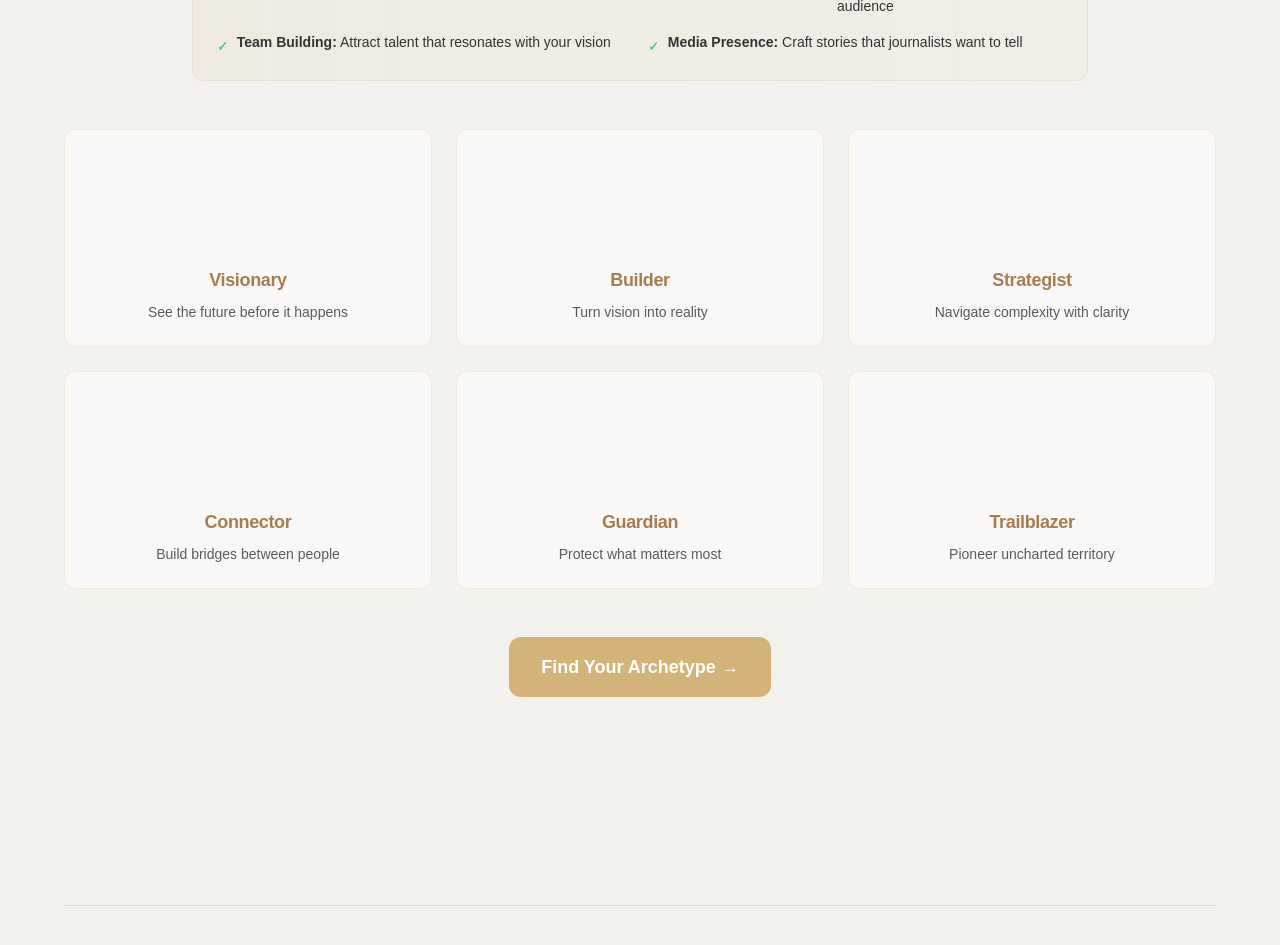
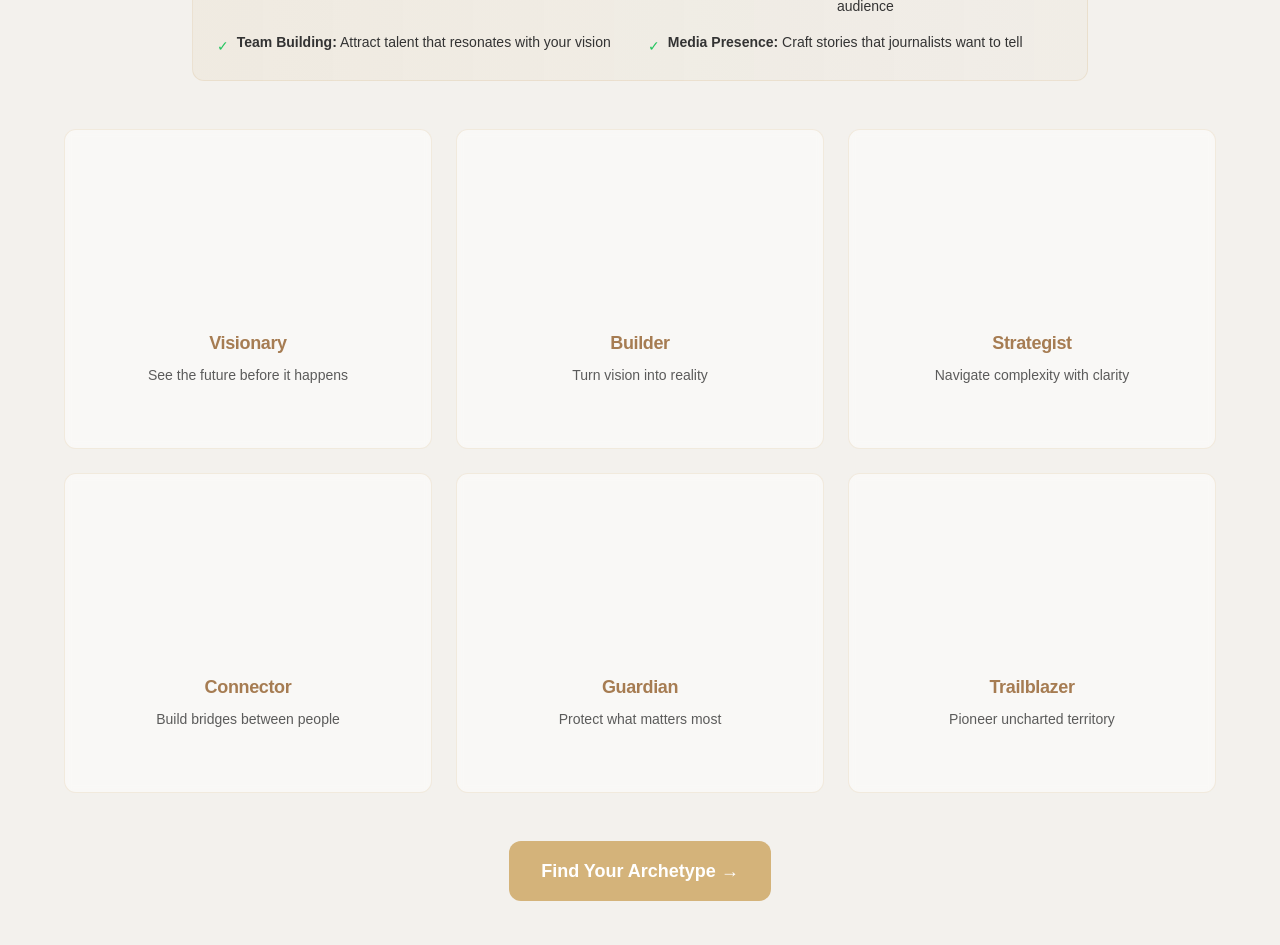
Before and after one commit to Eurmthewurm/authentikstudio, a React (Vite) app: page / in a window 1280 px wide. Shown: the part 3360-4305 px from the top of the page. Built offline with nearby package versions, Linux system fonts and the light colour scheme.

Commit message:
Center archetype visuals and improve card layout with better alignment and visibility

```diff
--- a/src/components/ArchetypeTeaserSection.tsx
+++ b/src/components/ArchetypeTeaserSection.tsx
@@ -107,7 +107,7 @@ export const ArchetypeTeaserSection: React.FC = () => {
           {archetypes.map((archetype, index) => (
             <motion.div
               key={index}
-              className="p-4 sm:p-6 rounded-xl border border-primary/20 bg-white/50 backdrop-blur-sm text-center relative overflow-hidden group"
+              className="p-6 sm:p-8 rounded-xl border border-primary/20 bg-white/50 backdrop-blur-sm text-center relative overflow-hidden group min-h-[280px] sm:min-h-[320px] flex flex-col justify-center"
               initial={{ opacity: 0, y: 20 }}
               animate={{ opacity: 1, y: 0 }}
               transition={{ duration: 0.6, delay: 0.6 + index * 0.1 }}
@@ -123,9 +123,11 @@ export const ArchetypeTeaserSection: React.FC = () => {
                 transition={{ duration: 0.3 }}
               />
 
+              {/* Content */}
+              <div className="relative z-10 flex flex-col items-center">
                 {/* Floating archetype visual */}
                 <motion.div
-                className="w-20 h-20 sm:w-24 sm:h-24 mb-3 sm:mb-4 relative z-10"
+                  className="w-24 h-24 sm:w-28 sm:h-28 mb-4 sm:mb-6"
                   animate={{
                     y: [0, -5, 0],
                     rotate: [0, 5, 0]
@@ -140,26 +142,23 @@ export const ArchetypeTeaserSection: React.FC = () => {
                     src={`/images/archetypes/${archetype.name.toLowerCase()}.png`}
                     alt={`${archetype.name} archetype visual`}
                     className="w-full h-full object-contain"
-                  style={{ filter: 'drop-shadow(0 2px 4px rgba(166, 124, 82, 0.3))' }}
+                    style={{ filter: 'drop-shadow(0 4px 8px rgba(166, 124, 82, 0.4))' }}
                     onError={(e) => {
                       // Fallback to emoji if image fails to load
                       const target = e.target as HTMLImageElement;
                       target.style.display = 'none';
                       target.parentElement!.innerHTML = `
-                      <div class="text-4xl sm:text-5xl flex items-center justify-center w-full h-full">
+                        <div class="text-5xl sm:text-6xl flex items-center justify-center w-full h-full">
                           ${archetype.icon}
                         </div>
                       `;
                     }}
                   />
                 </motion.div>
-
-              {/* Content */}
-              <div className="relative z-10">
-                <h4 className="font-bold text-base sm:text-lg mb-2" style={{color: '#A67C52', fontFamily: 'Work Sans, sans-serif'}}>
+                <h4 className="font-bold text-base sm:text-lg mb-2 text-center" style={{color: '#A67C52', fontFamily: 'Work Sans, sans-serif'}}>
                   {archetype.name}
                 </h4>
-                <p className="text-foreground/80 text-xs sm:text-sm font-medium" style={{fontFamily: 'Work Sans, sans-serif'}}>
+                <p className="text-foreground/80 text-xs sm:text-sm font-medium text-center" style={{fontFamily: 'Work Sans, sans-serif'}}>
                   {archetype.tagline}
                 </p>
 
```
Lines whose indentation alone changed are shown as unchanged.
